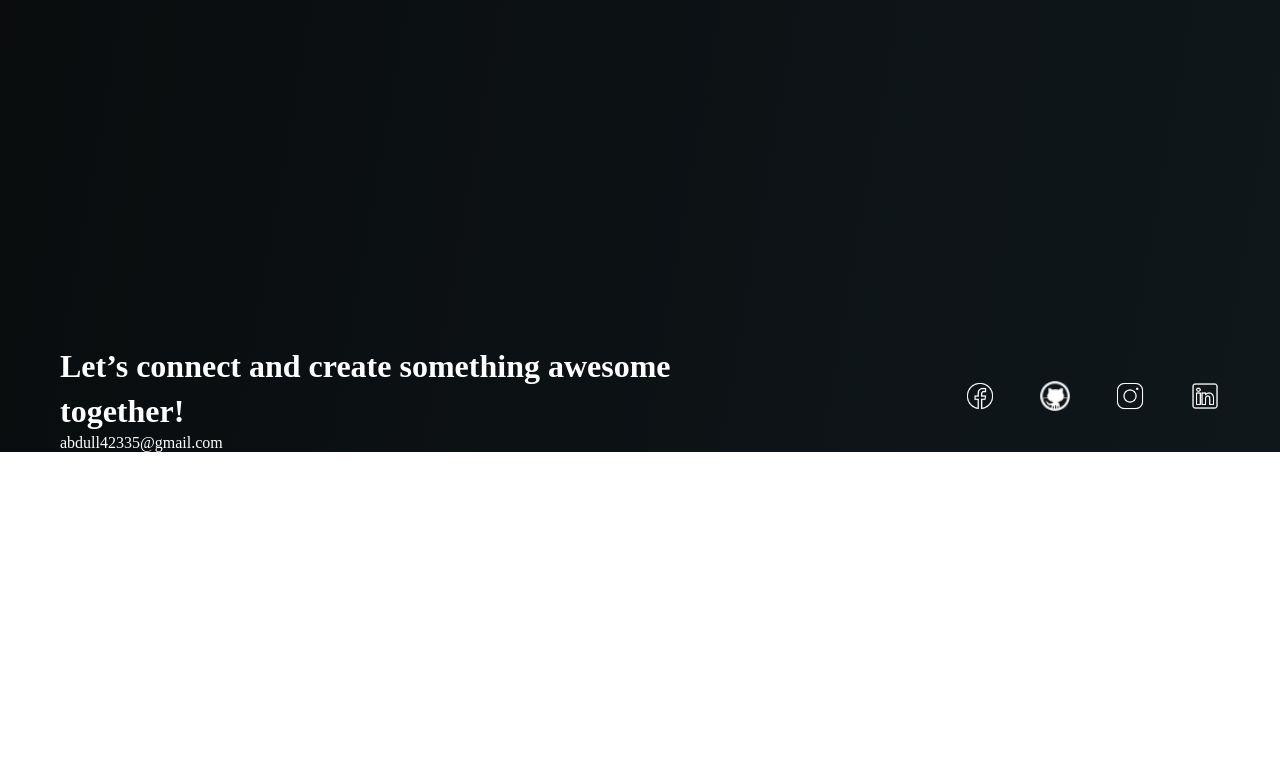
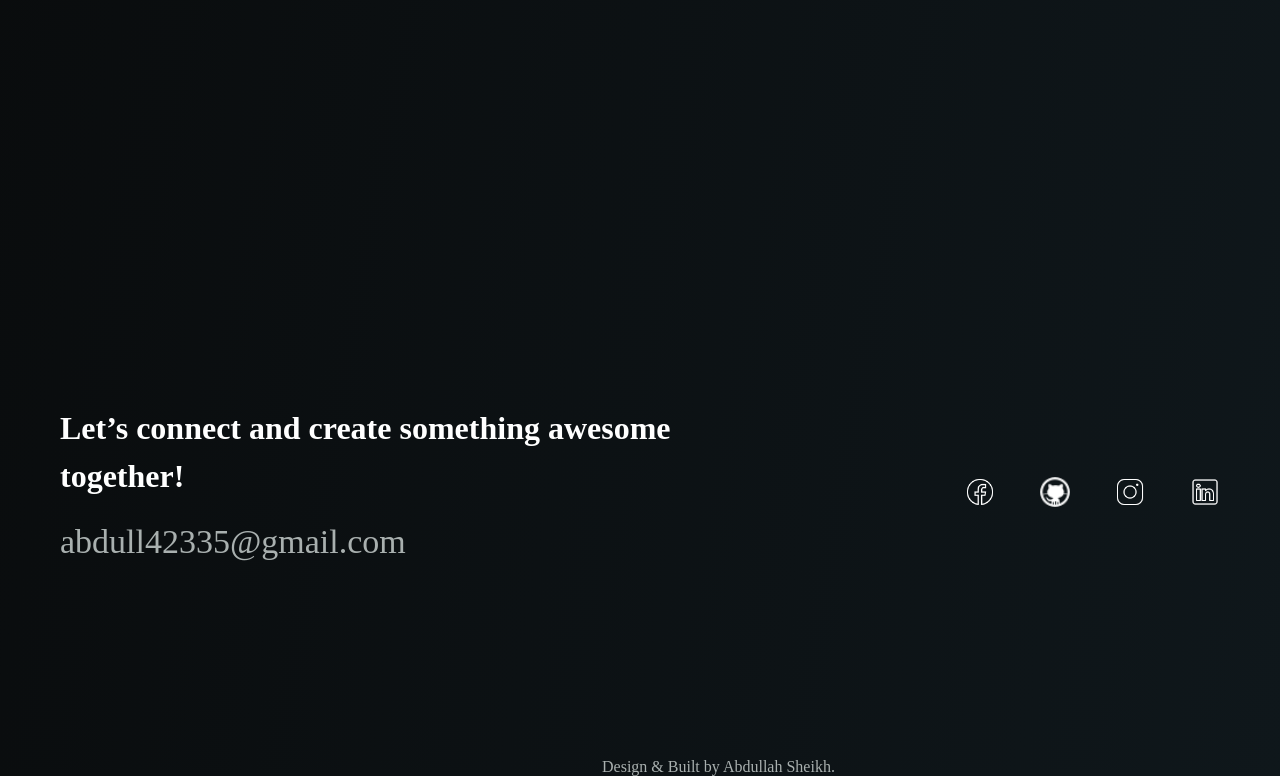
Before and after one commit to abdull42335/-My-Portfolio-----, a plain HTML site: page index.html in a window 1280 px wide. Shown: the part 3709-4485 px from the top of the page. Before the commit the page ends 4161 px from the top, so only its background shows below. Drawn offline with Linux system fonts and the light colour scheme; a web font is replaced by a local one.

Commit message:
footer- create-&-Edit

```diff
--- a/index.html
+++ b/index.html
@@ -184,13 +184,17 @@
     <a href="mailto:abdull42335@gmail.com">abdull42335@gmail.com</a>
   </div>
   <div class="right">
-<a href=""><img src="./facebook.png" alt=""></a>
-<a href=""><img src="./Github.png" alt=""></a>
-<a href=""><img src="./Instagram.png" alt=""></a>
-<a href=""><img src="./linkdin.png" alt=""></a>
+<a href="https://www.facebook.com/"><img src="./facebook.png" alt=""></a>
+<a href="https://github.com/"><img src="./Github.png" alt=""></a>
+<a href="https://www.instagram.com/"><img src="./Instagram.png" alt=""></a>
+<a href="https://www.linkedin.com/feed/"><img src="./linkdin.png" alt=""></a>
   </div>
 </div>
 
+
+<div class="last">
+  <a href="">Design & Built by Abdullah Sheikh.</a>
+</div>
 
 
 
--- a/style.css
+++ b/style.css
@@ -219,7 +219,7 @@ p {
 .footer{
   margin-left: 60px;
   margin-right: 60px;
-  margin-top: 350px;
+  margin-top: 410px;
   display: flex;
   flex-direction: row;
   justify-content: space-between;
@@ -228,13 +228,40 @@ p {
 }
 .left h1{
  width: 700px;
- line-height: 45px;
+ line-height: 48px;
 }
+.left a{
+  line-height: 83px;
+  font-size: 34px;
+  color:  #a9b0af;
+  ;
+}
+.left a:hover{
+  color: #2168b0;
+}
+
 
 
 .right img{
  margin-left: 41px;
 height: 30px;
 width: 30px;
+transition: all 0.3s ease;
 
 }
+.right img:hover{
+  transform: scale(0.9);
+}
+
+
+.last{
+  margin-top: 175px;
+}
+.last a{
+  color: #a9b0af;
+  margin-left: 602px;
+
+}
+.last a:hover{
+  color: #376da2;
+}
```
